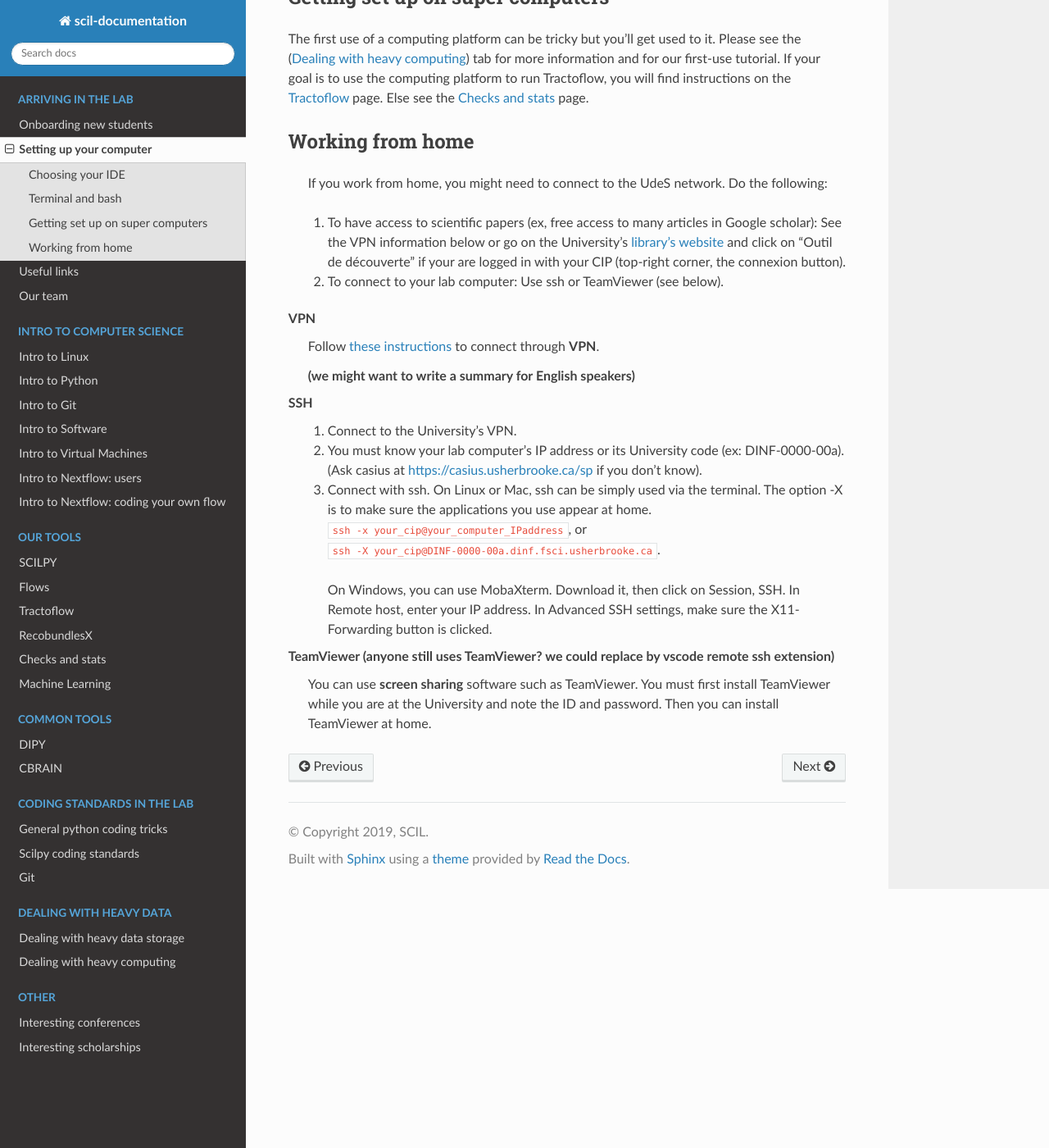
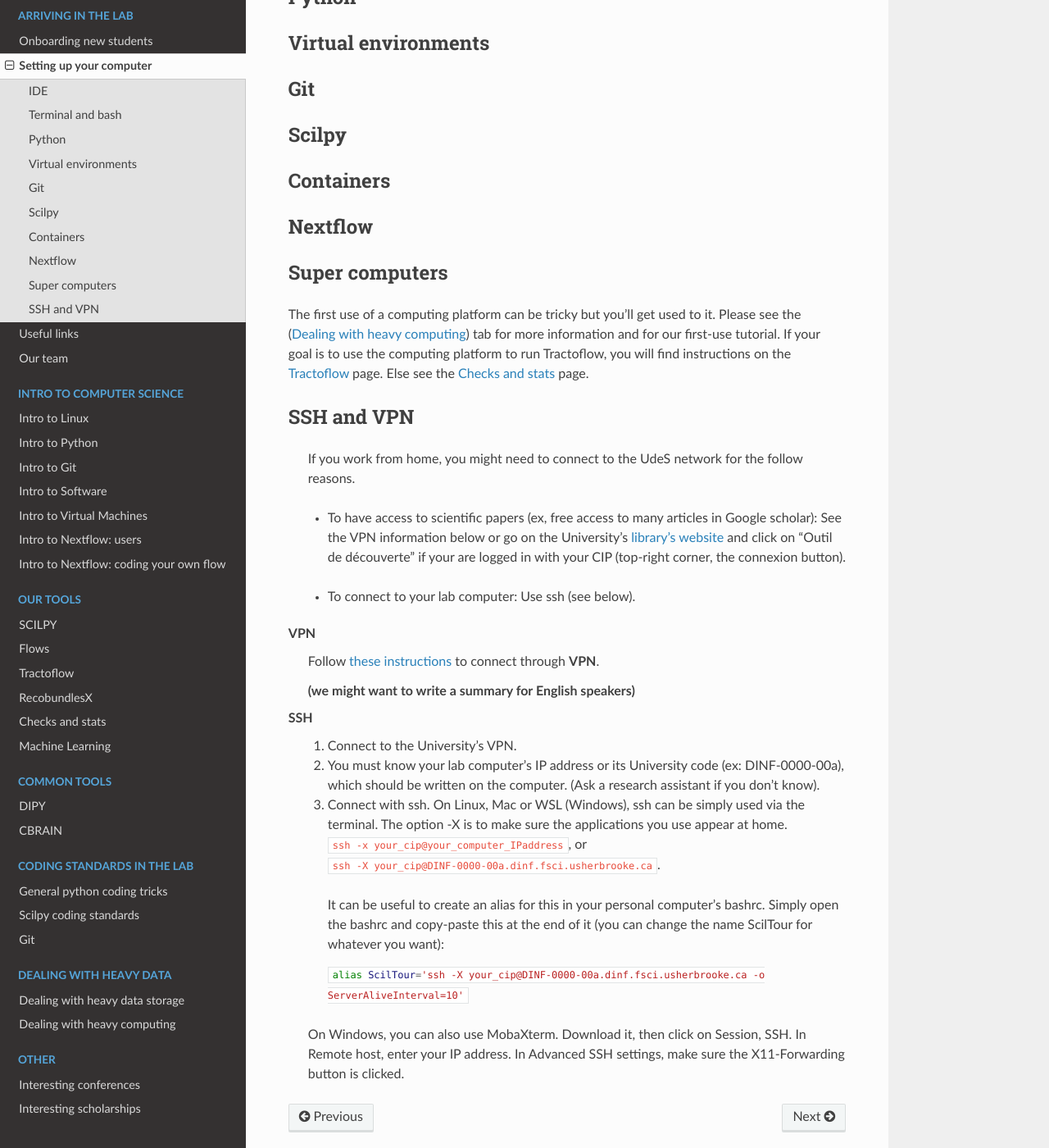
Before and after one commit to scilus/scil-documentation, a Sphinx documentation site: the page built from source/arriving/setup_computer.rst, in a window 1280 px wide and 1400 px high, scrolled down 1997 px. Shown: the whole window at 82% size. Built offline with Sphinx 7.4.7 and the Read the Docs theme 2.0.0, drawn with Linux system fonts in a browser that asks for light colours; some of the changed text lies outside the part shown.

Commit message:
Adding new sub-sections

```diff
--- a/source/arriving/setup_computer.rst
+++ b/source/arriving/setup_computer.rst
@@ -16,8 +16,8 @@ We recommend using Linux, but Mac and Windows can also be viable. If you already
 
     2) You can use WSL2 on Windows 10 or 11. A step-by-step guide is available here (*TODO add link to new section*) to help you install WSL2.
 
-Choosing your IDE
-"""""""""""""""""
+IDE
+"""
 
 An integrated development environment (IDE) is an application made for software development, including code editing, debugging, and testing. Most people at the lab use `VSCode <https://code.visualstudio.com/download>`_, which is always free and compatible on all platforms. Installing this first will be helpful for some of the next steps.
 
@@ -84,19 +84,37 @@ Before proceeding to the next steps, here are some useful additions you can make
     bind '"\e[5~": history-search-backward'
     bind '"\e[6~": history-search-forward'
 
-Getting set up on super computers
-"""""""""""""""""""""""""""""""""
+Python
+""""""
+
+Virtual environments
+""""""""""""""""""""
+
+Git
+"""
+
+Scilpy
+""""""
+
+Containers
+""""""""""
+
+Nextflow
+""""""""
+
+Super computers
+"""""""""""""""
 
 The first use of a computing platform can be tricky but you'll get used to it. Please see the (:ref:`ref_heavy_computing`) tab for more information and for our first-use tutorial. If your goal is to use the computing platform to run Tractoflow, you will find instructions on the :ref:`ref_tractoflow` page. Else see the :ref:`ref_other_pipelines` page.
 
-Working from home
-"""""""""""""""""
+SSH and VPN
+"""""""""""
 
-    If you work from home, you might need to connect to the UdeS network. Do the following:
+    If you work from home, you might need to connect to the UdeS network for the follow reasons.
 
-    1) To have access to scientific papers (ex, free access to many articles in Google scholar): See the VPN information below or go on the University's `library's website <https://www.usherbrooke.ca/biblio/trouver-des/articles-de-periodiques-revues-et-journaux/>`_ and click on "Outil de découverte" if your are logged in with your CIP (top-right corner, the connexion button).
+    * | To have access to scientific papers (ex, free access to many articles in Google scholar): See the VPN information below or go on the University's `library's website <https://www.usherbrooke.ca/biblio/trouver-des/articles-de-periodiques-revues-et-journaux/>`_ and click on "Outil de découverte" if your are logged in with your CIP (top-right corner, the connexion button).
 
-    2) To connect to your lab computer: Use ssh or TeamViewer (see below).
+    * | To connect to your lab computer: Use ssh (see below).
 
 VPN
     Follow `these instructions <https://www.usherbrooke.ca/services-informatiques/repertoire/reseaux/rpv/>`_ to connect through **VPN**.
@@ -106,13 +124,14 @@ VPN
 SSH
     1. Connect to the University's VPN.
 
-    2. You must know your lab computer's IP address or its University code (ex: DINF-0000-00a). (Ask casius at https://casius.usherbrooke.ca/sp if you don't know).
+    2. You must know your lab computer's IP address or its University code (ex: DINF-0000-00a), which should be written on the computer. (Ask a research assistant if you don't know).
 
-    3. | Connect with ssh. On Linux or Mac, ssh can be simply used via the terminal. The option -X is to make sure the applications you use appear at home.
+    3. | Connect with ssh. On Linux, Mac or WSL (Windows), ssh can be simply used via the terminal. The option -X is to make sure the applications you use appear at home.
        | ``ssh -x your_cip@your_computer_IPaddress``, or
        | ``ssh -X your_cip@DINF-0000-00a.dinf.fsci.usherbrooke.ca``.
 
-       On Windows, you can use MobaXterm. Download it, then click on Session, SSH. In Remote host, enter your IP address. In Advanced SSH settings, make sure the X11-Forwarding button is clicked.
+       It can be useful to create an alias for this in your personal computer's bashrc. Simply open the bashrc and copy-paste this at the end of it (you can change the name ScilTour for whatever you want):
 
-TeamViewer (anyone still uses TeamViewer? we could replace by vscode remote ssh extension)
-    You can use **screen sharing** software such as TeamViewer. You must first install TeamViewer while you are at the University and note the ID and password. Then you can install TeamViewer at home.
+       :bash:`alias ScilTour='ssh -X your_cip@DINF-0000-00a.dinf.fsci.usherbrooke.ca -o ServerAliveInterval=10'`
+
+    On Windows, you can also use MobaXterm. Download it, then click on Session, SSH. In Remote host, enter your IP address. In Advanced SSH settings, make sure the X11-Forwarding button is clicked.
```
